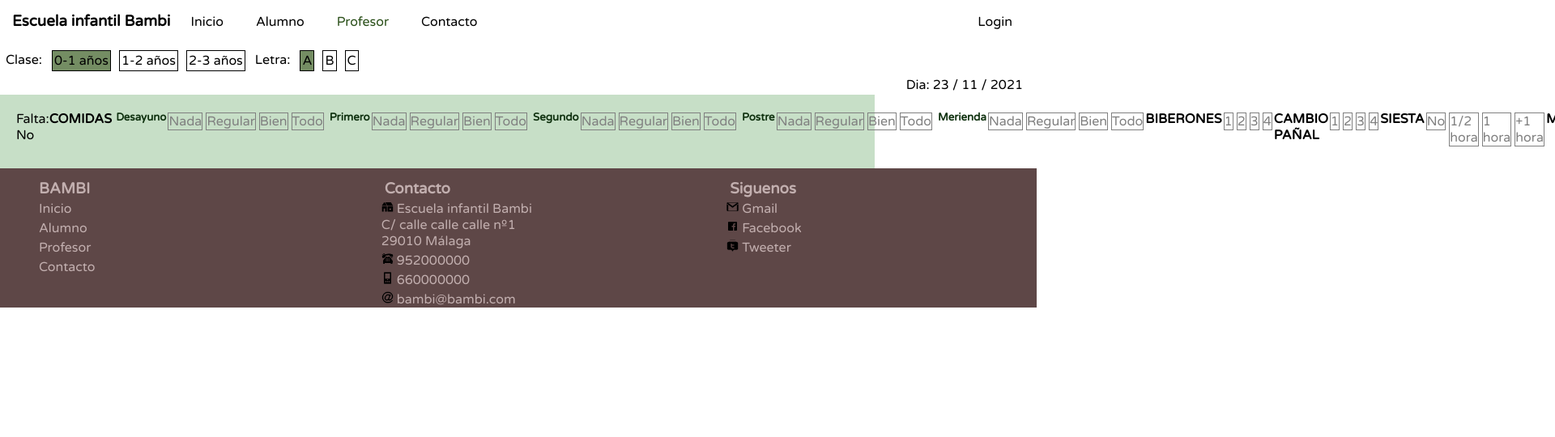
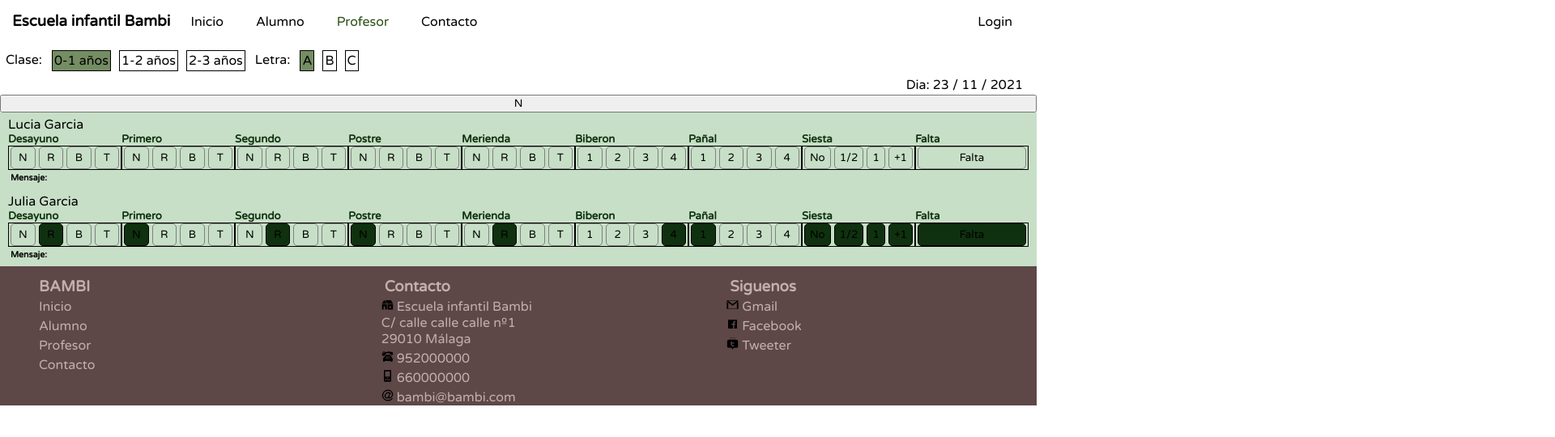
Before and after one commit to Javiergda/final-project-client, a React (Create React App) app: page /Profesor in a window 1280 px wide. Shown: the top 540 px of the page at 81% size, 1920 px wide, since content can reach past the window. Built offline with nearby package versions, Linux system fonts and the light colour scheme.

Commit message:
componente StudentsList

```diff
--- a/src/components/Teachers/StudentsList.js
+++ b/src/components/Teachers/StudentsList.js
@@ -4,86 +4,123 @@ export const StudentsList = ({ filterStudents }) => {
 
     console.log(filterStudents);
 
+
+
+    const handleChange = e => {
+
+        if (e.target.id) {
+            // cambiamos el valor de falta
+            let value = e.target.value;
+            if (e.target.name == 'absence') {
+                e.target.value == 'a' ? value = '0' : value = 'a';
+            }
+
+            // 2. CRUD POST
+            console.log(`instert into table Diario(${e.target.name}) values(${value}) where id_usuario=${e.target.id}`);
+            // a. Upade ---> si repuesta -> no existe entonces ->
+            // b. Create
+        }
+
+    };
+
+
+
+
     return (
         <div className='studentList_main'>
+            <button name='botoncito11111'>N</button>
             {
-                filterStudents.map(({ id_student, breakfast, lunch1, lunch2, dessert, snack, bottle, diaper, nap, message, date, absence }) => {
+                filterStudents.map(({ name, surname, id_student, breakfast, lunch1, lunch2, dessert, snack, bottle, diaper, nap, message, date, absence }) => {
                     return (
 
                         <div key={id_student} className='wrapper'>
-                            {/* <span>Dia: {date}</span> */}
-                            <span>Falta: {absence ? 'FALTA' : 'No'}</span>
-
-                            <h4>COMIDAS</h4>
-
-                            <h5>Desayuno</h5>
-                            <div className={breakfast + ' selector'} >
-                                <div><span>Nada</span></div>
-                                <div><span>Regular</span></div>
-                                <div><span>Bien</span></div>
-                                <div><span>Todo</span></div>
+                            <span>{name + ' ' + surname}</span>
+                            <div className='boxStudent'>
+                                <div className='title'>
+                                    <h5>Desayuno</h5>
+                                    <div className={breakfast + ' selector'} onClick={handleChange} >
+                                        <div><button name='breakfast' value='1' id={id_student}>N</button></div>
+                                        <div><button name='breakfast' value='2' id={id_student}>R</button></div>
+                                        <div><button name='breakfast' value='3' id={id_student}>B</button></div>
+                                        <div><button name='breakfast' value='4' id={id_student}>T</button></div>
+                                    </div>
+                                </div>
+                                <div className='title'>
+                                    <h5>Primero</h5>
+                                    <div className={lunch1 + ' selector'} onClick={handleChange}>
+                                        <div><button name='lunch1' value='1' id={id_student}>N</button></div>
+                                        <div><button name='lunch1' value='2' id={id_student}>R</button></div>
+                                        <div><button name='lunch1' value='3' id={id_student}>B</button></div>
+                                        <div><button name='lunch1' value='4' id={id_student}>T</button></div>
+                                    </div>
+                                </div>
+                                <div className='title'>
+                                    <h5>Segundo</h5>
+                                    <div className={lunch2 + ' selector'} onClick={handleChange}>
+                                        <div><button name='lunch2' value='1' id={id_student}>N</button></div>
+                                        <div><button name='lunch2' value='2' id={id_student}>R</button></div>
+                                        <div><button name='lunch3' value='3' id={id_student}>B</button></div>
+                                        <div><button name='lunch4' value='4' id={id_student}>T</button></div>
+                                    </div>
+                                </div>
+                                <div className='title'>
+                                    <h5>Postre</h5>
+                                    <div className={dessert + ' selector'} onClick={handleChange}>
+                                        <div><button name='dessert' value='1' id={id_student}>N</button></div>
+                                        <div><button name='dessert' value='2' id={id_student}>R</button></div>
+                                        <div><button name='dessert' value='3' id={id_student}>B</button></div>
+                                        <div><button name='dessert' value='4' id={id_student}>T</button></div>
+                                    </div>
+                                </div>
+                                <div className='title'>
+                                    <h5>Merienda</h5>
+                                    <div className={snack + ' selector'} onClick={handleChange}>
+                                        <div><button name='snack' value='1' id={id_student}>N</button></div>
+                                        <div><button name='snack' value='2' id={id_student}>R</button></div>
+                                        <div><button name='snack' value='3' id={id_student}>B</button></div>
+                                        <div><button name='snack' value='4' id={id_student}>T</button></div>
+                                    </div>
+                                </div>
+                                <div className='title'>
+                                    <h5>Biberon</h5>
+                                    <div className={bottle + ' selector'} onClick={handleChange}>
+                                        <div><button name='bottle' value='1' id={id_student}>1</button></div>
+                                        <div><button name='bottle' value='2' id={id_student}>2</button></div>
+                                        <div><button name='bottle' value='3' id={id_student}>3</button></div>
+                                        <div><button name='bottle' value='4' id={id_student}>4</button></div>
+                                    </div>
+                                </div>
+                                <div className='title'>
+                                    <h5>Pañal</h5>
+                                    <div className={diaper + ' selector'} onClick={handleChange}>
+                                        <div><button name='diaper' value='1' id={id_student}>1</button></div>
+                                        <div><button name='diaper' value='2' id={id_student}>2</button></div>
+                                        <div><button name='diaper' value='3' id={id_student}>3</button></div>
+                                        <div><button name='diaper' value='4' id={id_student}>4</button></div>
+                                    </div>
+                                </div>
+                                <div className='title'>
+                                    <h5>Siesta</h5>
+                                    <div className={nap + ' selector'} onClick={handleChange}>
+                                        <div><button name='nap' value='1' id={id_student}>No</button></div>
+                                        <div><button name='nap' value='2' id={id_student}>1/2</button></div>
+                                        <div><button name='nap' value='3' id={id_student}>1</button></div>
+                                        <div><button name='nap' value='4' id={id_student}>+1</button></div>
+                                    </div>
+                                </div>
+                                <div className='title'>
+                                    <h5>Falta</h5>
+                                    <div className={absence + ' selector'} onClick={handleChange}>
+                                        <div><button name='absence' value={absence} id={id_student}>Falta</button></div>
+                                    </div>
+                                </div>
                             </div>
 
-                            <h5>Primero</h5>
-                            <div className={lunch1 + ' selector'}>
-                                <div><span>Nada</span></div>
-                                <div><span>Regular</span></div>
-                                <div><span>Bien</span></div>
-                                <div><span>Todo</span></div>
+                            <div className='message'>
+                                <h5>Mensaje:</h5>
+                                {/* <input className='' type="text" value={message} /> */}
                             </div>
 
-                            <h5>Segundo</h5>
-                            <div className={lunch2 + ' selector'}>
-                                <div><span>Nada</span></div>
-                                <div><span>Regular</span></div>
-                                <div><span>Bien</span></div>
-                                <div><span>Todo</span></div>
-                            </div>
-
-                            <h5>Postre</h5>
-                            <div className={dessert + ' selector'}>
-                                <div><span>Nada</span></div>
-                                <div><span>Regular</span></div>
-                                <div><span>Bien</span></div>
-                                <div><span>Todo</span></div>
-                            </div>
-
-                            <h5>Merienda</h5>
-                            <div className={snack + ' selector'}>
-                                <div><span>Nada</span></div>
-                                <div><span>Regular</span></div>
-                                <div><span>Bien</span></div>
-                                <div><span>Todo</span></div>
-                            </div>
-
-                            <h4>BIBERONES</h4>
-                            <div className={bottle + ' selector'}>
-                                <div><span>1</span></div>
-                                <div><span>2</span></div>
-                                <div><span>3</span></div>
-                                <div><span>4</span></div>
-                            </div>
-
-                            <h4>CAMBIO PAÑAL</h4>
-                            <div className={diaper + ' selector'}>
-                                <div><span>1</span></div>
-                                <div><span>2</span></div>
-                                <div><span>3</span></div>
-                                <div><span>4</span></div>
-                            </div>
-
-                            <h4>SIESTA</h4>
-                            <div className={nap + ' selector'}>
-                                <div><span>No</span></div>
-                                <div><span>1/2 hora</span></div>
-                                <div><span>1 hora</span></div>
-                                <div><span>+1 hora</span></div>
-                            </div>
-
-                            <h4>MENSAJE</h4>
-                            <div className='{} selector'>
-                                <span>{message}</span>
-                            </div>
                         </div>
                     )
                 })
--- a/src/components/Teachers/Teachers.js
+++ b/src/components/Teachers/Teachers.js
@@ -35,7 +35,7 @@ export const Teachers = () => {
                 nap: '',
                 message: '',
                 date: '',
-                absence: false
+                absence: '0'
             },
             {
                 id_student: 20,
@@ -46,7 +46,7 @@ export const Teachers = () => {
                 dayBirth: 5,
                 fatherPhone: 600111222333,
                 motherPhone: 600444555666,
-                letter: 'C',
+                letter: 'A',
                 id_daily: 'b',
                 breakfast: 'b',
                 lunch1: 'a',
@@ -58,7 +58,7 @@ export const Teachers = () => {
                 nap: 'c',
                 message: 'se ha portado muy regular',
                 date: '2021-10-10',
-                absence: true
+                absence: 'a'
             }
         ];
 
--- a/src/styles/components/_daily.scss
+++ b/src/styles/components/_daily.scss
@@ -1,7 +1,7 @@
 .daily_main{
     display: flex;
     justify-content: center;
-    height: 100vh;
+    height: 100%;
 
     .wrapper{
         display: flex;
--- a/src/styles/components/_studentList.scss
+++ b/src/styles/components/_studentList.scss
@@ -2,27 +2,52 @@
     display: flex;
     flex-direction: column;
     // justify-content: center;
-    // height: 100%;
+    height: 100%;
+
+    .title{
+
+        display: flex;
+        flex-direction: column;
+    }
+
 
     .wrapper{
         display: flex;
+        flex-direction: column;
+        padding:5px 10px 5px 10px;
+        height: 100%;
+        min-width: 100%;
+        // border: 1px solid red;
+        // max-width: 1080px;
+        background-color: rgb(199, 223, 199);
+
+        .boxStudent{
+            display: flex;
             // flex-direction: column;
-        padding:20px;
-        height: 100%;
             width: 100%;
-        max-width: 1080px;
-        background-color: rgb(199, 223, 199);
+
+            .title{
+
+                display: flex;
+                flex-direction: column;
+                width: 100%;
+
 
                 .selector{
                     display: flex;
-                height: 100%;
-                margin-bottom: 5px;
+                    justify-content: center;
+                    align-items: center;
+                    border: 1px solid black;
                     width: 100%;
+                    // height: 100%;
+                    min-height: 30px;
+
+
                     div{
                         display: flex;
                         align-items: center;
                         justify-content: center;
-                    border: 1px solid grey;
+                        // border: 1px solid grey;
                         color:grey;
                         // min-height: 20px;
                         height: 100%;
@@ -32,16 +57,44 @@
                 }
 
                 h5{
-                margin-left: 5px;
+                    // margin-left: 5px;
                     color: rgb(15, 49, 15);
                 }
+            }
+
+            button{
+                width: 100%;
+                height: 100%;
+                border:1px solid grey;
+                border-radius: 5px;
+                background-color:rgb(199, 223, 199) ;
+            }
+
+
+
+        }
+
+        .message{
+            display: flex;
+            flex-wrap:nowrap;
+            font-size: 0.8rem;
+
+            h5{
+                padding: 3px;
+            }
+
+        }
+
 
             .a{
                 div{
                     &:nth-child(1){
-                        background-color: #748d63;
+                        button{
+                            background-color: rgb(15, 49, 15);
                             color:black;
                             border-color: black;
+
+                        }
                     }
                 }
             }
@@ -49,17 +102,22 @@
             .b{
                 div{
                     &:nth-child(2){
-                        background-color: #748d63;
+
+                        button{
+                            background-color:rgb(15, 49, 15);
                             color:black;
                             border-color: black;
+
+                        }
+
                     }
                 }
             }
 
             .c{
                 div{
-                    &:nth-child(3){
-                        background-color: #748d63;
+                    button{
+                        background-color: rgb(15, 49, 15);
                         color:black;
                         border-color: black;
                     }
@@ -69,11 +127,14 @@
             .d{
                 div{
                     &:nth-child(4){
-                        background-color: #748d63;
+                        button{
+                            background-color: rgb(15, 49, 15);
                             color:black;
                             border-color: black;
+
                         }
                     }
                 }
             }
     }
+}
```
Also changed, not shown: src/components/Teachers/Course.js (line endings or trailing spaces). Lines whose indentation alone changed are shown as unchanged.
